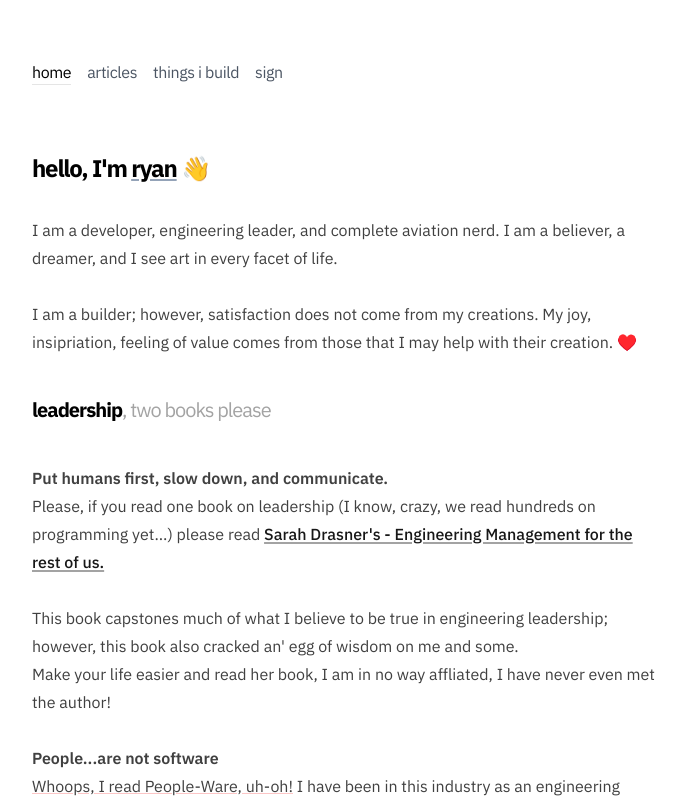
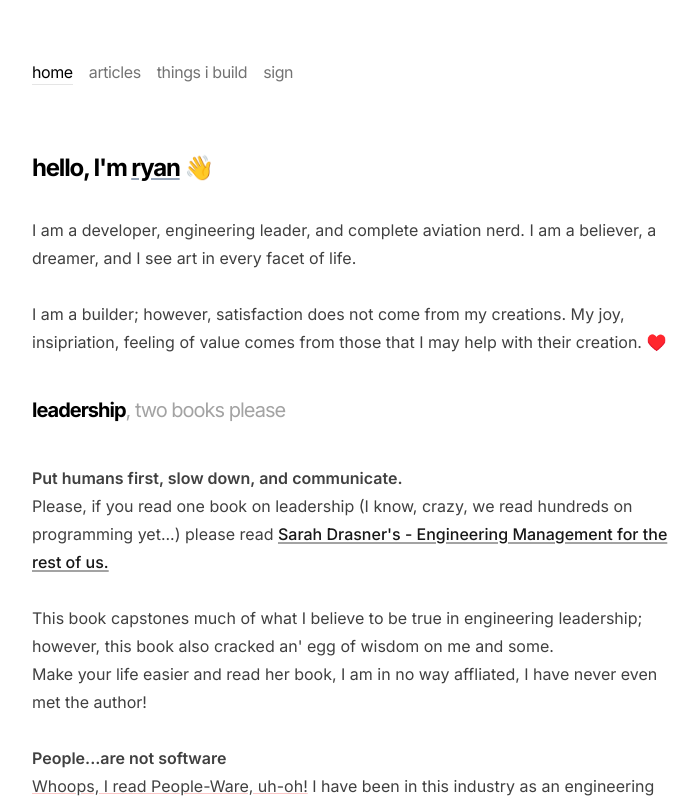
Before and after one commit to ryanyogan/yogan.dev, a Next.js app: page / in a window 1280 px wide. Shown: the top 800 px of the page, without its empty margins (272-971 px from the left). Built offline with nearby package versions, Linux system fonts and the light colour scheme.

Commit message:
feat // nicer font and nav

```diff
--- a/src/app/layout.tsx
+++ b/src/app/layout.tsx
@@ -2,15 +2,22 @@ import { Navbar } from "@/components/shared/navbar";
 import { Analytics } from "@vercel/analytics/react";
 import clsx from "clsx";
 import type { Metadata } from "next";
-import { IBM_Plex_Sans } from "next/font/google";
+import { Inter } from "next/font/google";
 import "./globals.css";
 
-const ibm = IBM_Plex_Sans({
+const inter = Inter({
   subsets: ["latin"],
   weight: ["100", "200", "300", "400", "500", "600", "700"],
   variable: "--font-inter",
   display: "swap",
 });
+
+// const ibm = IBM_Plex_Sans({
+//   subsets: ["latin"],
+//   weight: ["100", "200", "300", "400", "500", "600", "700"],
+//   variable: "--font-inter",
+//   display: "swap",
+// });
 
 export const metadata: Metadata = {
   metadataBase: new URL("https://yogan.dev"),
@@ -46,7 +53,7 @@ export default function RootLayout({
       lang="en"
       className={clsx(
         "text-black bg-white dark:text-white dark:bg-[#111010]",
-        ibm.variable
+        inter.variable
       )}
     >
       <body className="antialiased max-w-2xl mb-40 flex flex-col md:flex-row mx-4 mt-8 lg:mx-auto">
--- a/src/components/shared/navbar.tsx
+++ b/src/components/shared/navbar.tsx
@@ -41,7 +41,7 @@ export function Navbar() {
                   className={clsx(
                     "transition-all hover:text-neutral-800 dark:hover:text-neutral-200 flex align-middle",
                     {
-                      "text-gray-600": !isActive,
+                      "text-neutral-500": !isActive,
                     }
                   )}
                 >
```
